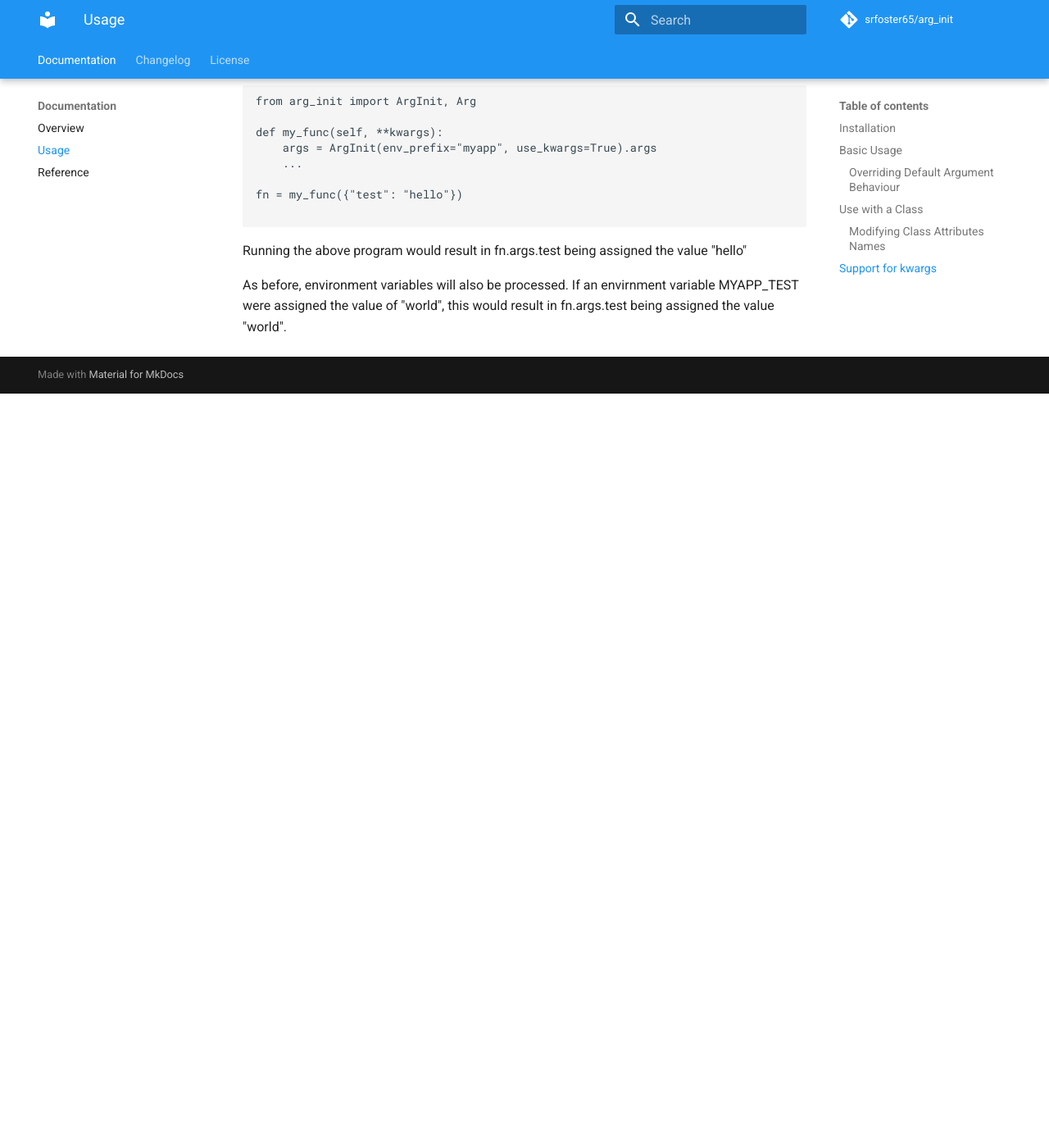
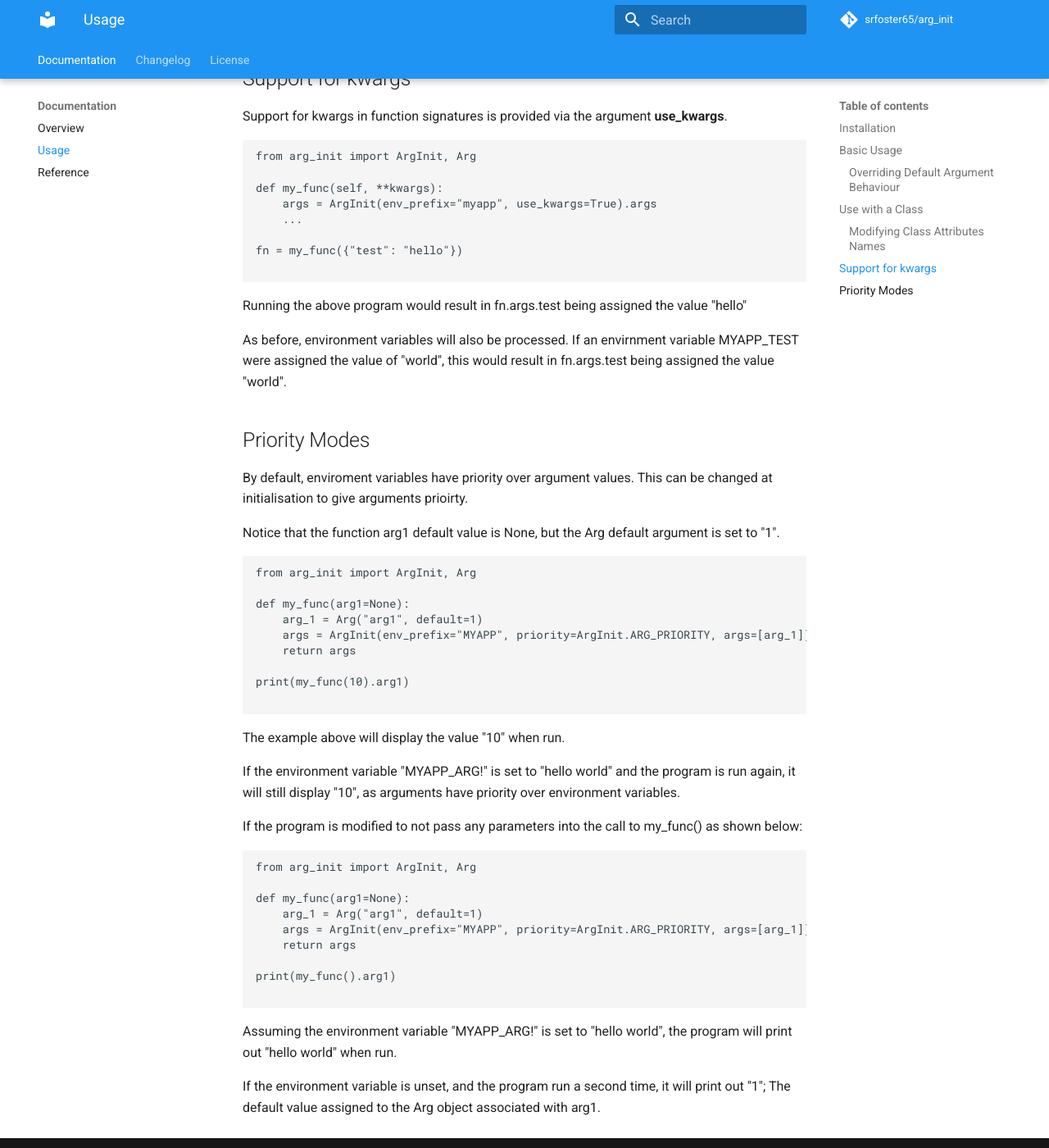
Before and after one commit to srfoster65/arg_init, an MkDocs documentation site: the page built from docs/usage.md, in a window 1280 px wide and 1400 px high, scrolled down 2083 px. Shown: the whole window at 82% size. Built offline with MkDocs 1.6.1 and Material for MkDocs 9.7.7, drawn with Linux system fonts in a browser that asks for light colours; comment, search, counter and statistics services are not loaded; before the commit the page ends 2563 px from its top, so only the background shows below that; some of the changed text lies outside the part shown.

````diff
--- a/docs/usage.md
+++ b/docs/usage.md
@@ -50,7 +50,7 @@ In this instance, no default is supplied for arg1 in the function definition as
 
 ## Use with a Class
 
-When used with a class ArgInit is expected to be called from the \_\_init\_\_() method. It also expects teh first parameter to be a class instance "self" and so ignores this argument. All other arguments are processed.
+When used with a class ArgInit is expected to be called from the \_\_init\_\_() method. It also expects the first parameter to be a class instance "self" and so ignores this argument. All other arguments are processed.
 
 ```python
 from arg_init import ArgInit
@@ -63,6 +63,8 @@ class MyApp:
 ```
 
 The call to set() passing in the argument "self", will set attributes with the same name as the arguments on the MyApp class instance.
+
+The negative to this implemntation is that linters will not recognise class attributes as being valid. e.g. Any references to self.arg1 in MyApp will be highlighted as invalid.
 
 ### Modifying Class Attributes Names
 
@@ -100,3 +102,43 @@ fn = my_func({"test": "hello"})
 Running the above program would result in fn.args.test being assigned the value "hello"
 
 As before, environment variables will also be processed. If an envirnment variable MYAPP_TEST were assigned the value of "world", this would result in fn.args.test being assigned the value "world".
+
+## Priority Modes
+
+By default, enviroment variables have priority over argument values. This can be changed at initialisation to give arguments prioirty.
+
+Notice that the function arg1 default value is None, but the Arg default argument is set to "1".
+
+```python
+from arg_init import ArgInit, Arg
+
+def my_func(arg1=None):
+    arg_1 = Arg("arg1", default=1)
+    args = ArgInit(env_prefix="MYAPP", priority=ArgInit.ARG_PRIORITY, args=[arg_1]).args
+    return args
+
+print(my_func(10).arg1)
+
+```
+
+The example above will display the value "10" when run.
+
+If the environment variable "MYAPP_ARG!" is set to "hello world" and the program is run again, it will still display "10", as arguments have priority over environment variables.
+
+If the program is modified to not pass any parameters into the call to my_func() as shown below:
+
+```python
+from arg_init import ArgInit, Arg
+
+def my_func(arg1=None):
+    arg_1 = Arg("arg1", default=1)
+    args = ArgInit(env_prefix="MYAPP", priority=ArgInit.ARG_PRIORITY, args=[arg_1]).args
+    return args
+
+print(my_func().arg1)
+
+```
+
+Assuming the environment variable "MYAPP_ARG!" is set to "hello world", the program will print out "hello world" when run.
+
+If the environment variable is unset, and the program run a second time, it will print out "1"; The default value assigned to the Arg object associated with arg1.
````
Also changed, not shown: other parts of docs/usage.md (+1 -1 lines), docs/changelog.md (+1 -2 lines), readme.md (+13 -23 lines).
